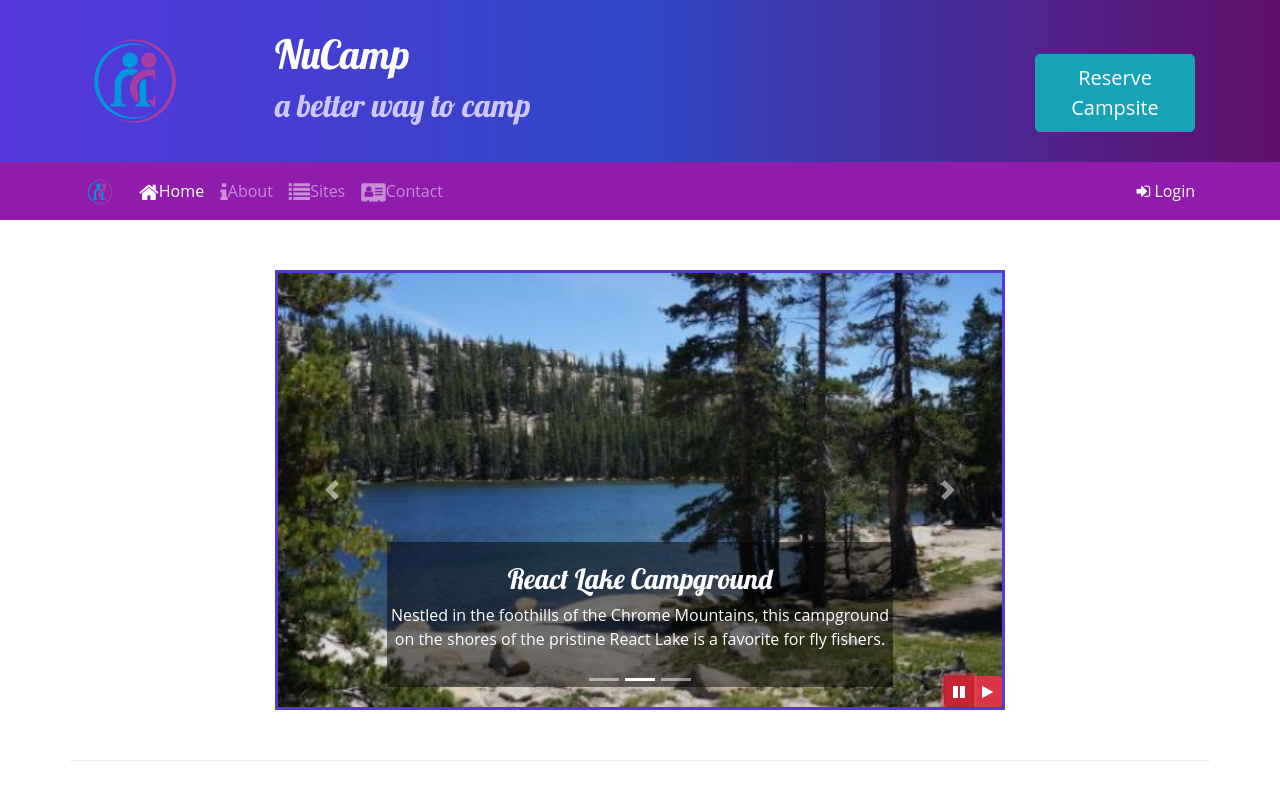
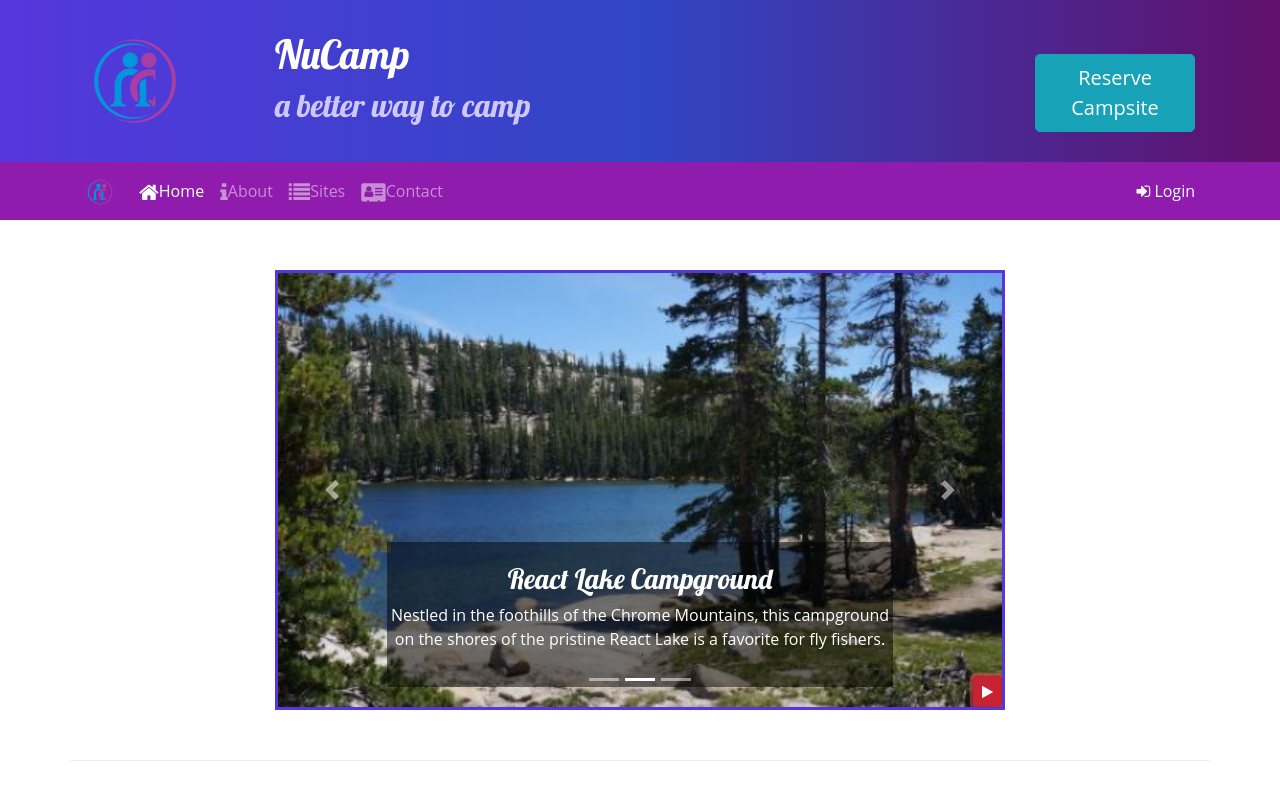
Before and after one commit to agavhe01/Campsite-First-MERN-Project-, a website: page index.html in a window 1280 px wide. Both pictures are taken after a click on the button 959 px from the left and 691 px from the top of the page. Shown: the top 800 px of the page. Drawn offline with nearby package versions, Linux system fonts and the light colour scheme.

Commit message:
Carousel single button with accompanying jquery script

```diff
--- a/index.html
+++ b/index.html
@@ -208,14 +208,12 @@
                         <span class="carousel-control-next-icon"></span>
                         <span class="sr-only">Next</span>
                     </a>
-                    <div class="btn-group" id="carouselButton">
-                        <button class="btn btn-danger btn-sm" id="carouselPause">
-                            <i class="fa fa-pause"></i>
-                        </button>
-                        <button class="btn btn-danger btn-sm" id="carouselPlay">
-                            <i class="fa fa-play"></i>
-                        </button>
-                    </div>
+
+                    <button class="btn btn-danger btn-sm" id="carouselButton">
+                        <i class="fa fa-pause"></i>
+                    </button>
+
+
             </div>
         </div>
     </div>
@@ -358,18 +356,21 @@
 <!-- Pause and play jquery scripts -->
 <script>
     $(function() {
-        /* $(".carousel").carousel( { interval: 2000 } );  removed to fix touch screen bug */
         $(".carousel").carousel( { interval: 2000, pause: "false" } );
-        /* 2000ms = 2s, default setting is 5000 */
-        $("#carouselPause").click(function(){
-            $(".carousel").carousel("pause");
-        });
-        $("#carouselPlay").click(function(){
-            $(".carousel").carousel("cycle");
+        // TOUCH SCREEN BUG FIXED BY REPLACING THIS LINE OF CODE $(".carousel").carousel( { interval: 2000 } );
+        $("#carouselButton").click(function(){
+            if ($("#carouselButton").children("i").hasClass("fa-pause")) {
+                $(".carousel").carousel("pause");
+                $("#carouselButton").children("i").removeClass("fa-pause");
+                $("#carouselButton").children("i").addClass("fa-play");
+            } else {
+                $(".carousel").carousel("cycle");
+                $("#carouselButton").children("i").removeClass("fa-play");
+                $("#carouselButton").children("i").addClass("fa-pause");
+            }
         });
     });
 </script>
-
 </body>
 
 </html>
```
